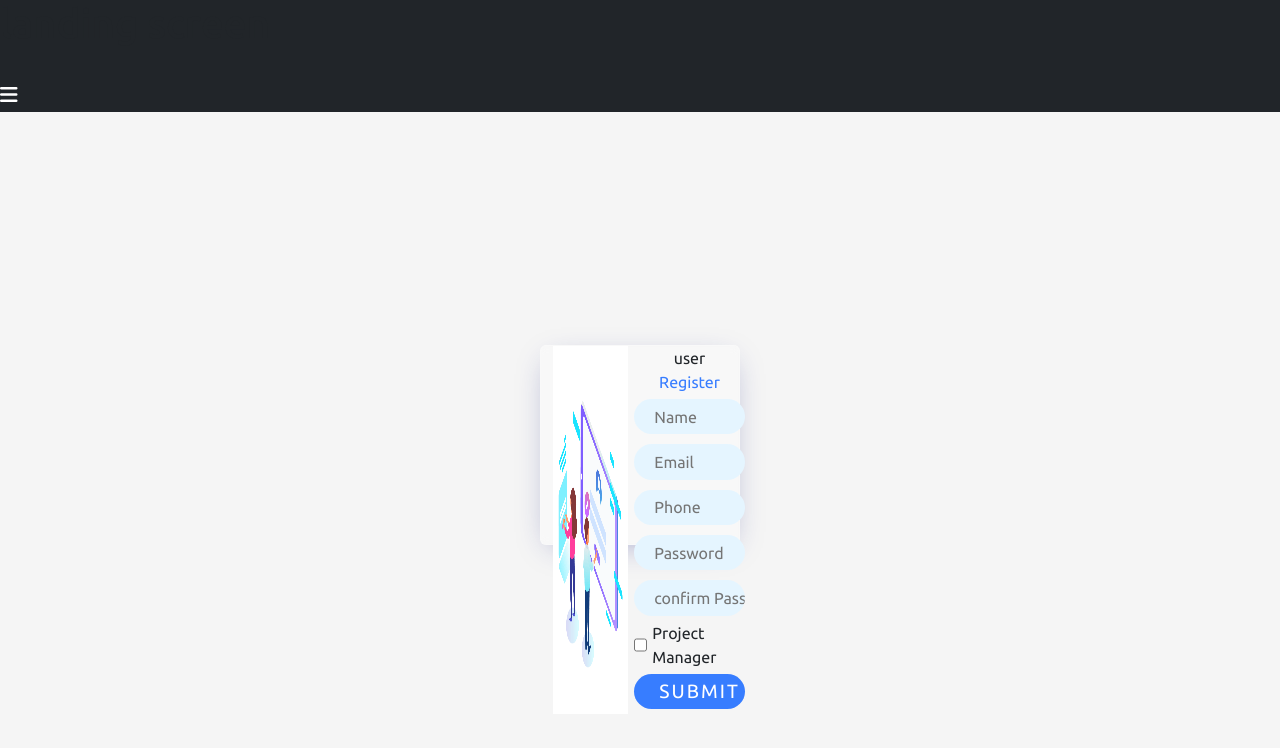
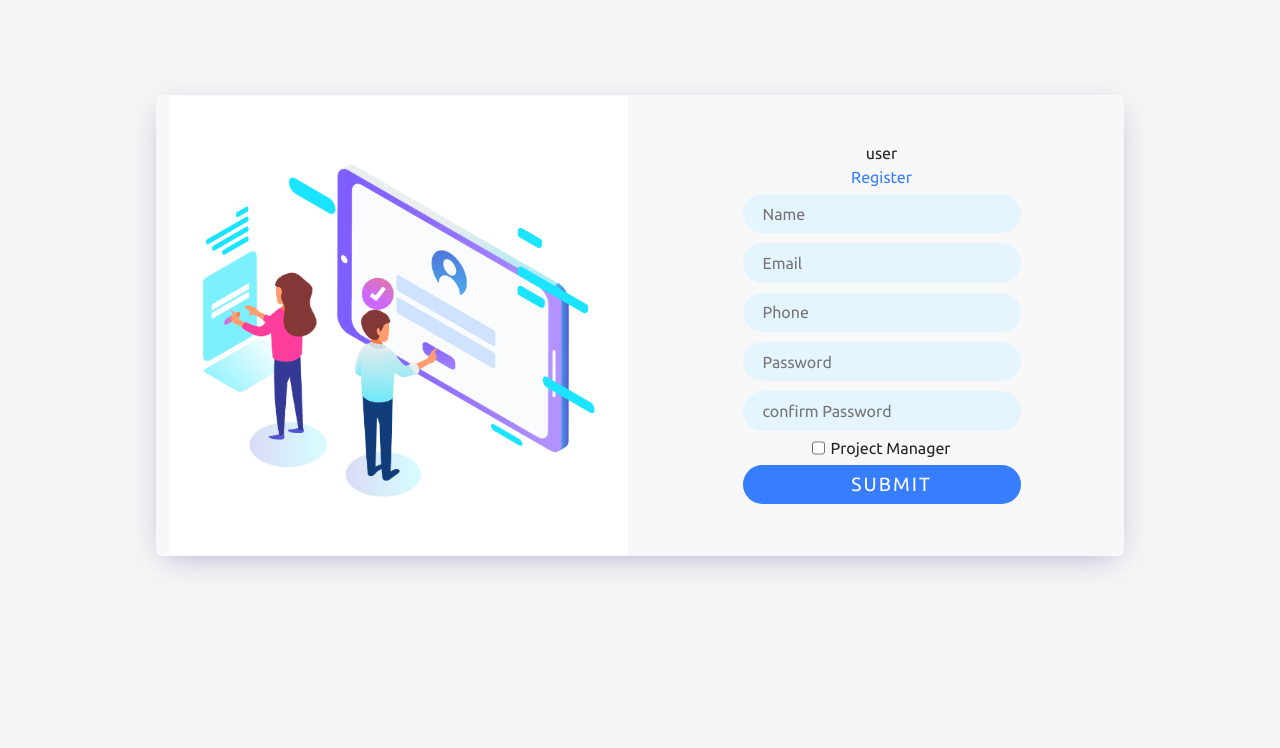
Before and after one commit to gitJayesh/Project_manage-system, a React (Create React App) app in the folder client/: page /register in a window 1280 px wide. Shown: the top 748 px of the page. Built offline with nearby package versions, Linux system fonts and the light colour scheme; no server answers.

Commit message:
Updated Dashboard/Landing page

```diff
--- a/client/src/App.js
+++ b/client/src/App.js
@@ -56,9 +56,9 @@ function App() {
               </div>
             ) : (
               //landing screen
-              <div>
-                <LandingScreenHome />
+              <div className="App">
                 <Routes>
+                  <Route path="/" element={<LandingScreenHome />} />
                   <Route path="login" element={<Login />} />
                   <Route path="register" element={<Register />} />
                 </Routes>
--- a/client/src/Components/Auth/Login.js
+++ b/client/src/Components/Auth/Login.js
@@ -32,10 +32,10 @@ const Login = () => {
       <Container>
         <div
           style={{ height: "80vh" }}
-          className="d-flex justify-content-center align-items-center"
+          className="d-flex justify-content-center align-items-center "
         >
           <Row>
-            <Card>
+            <Card style={{ width: "100%", height: "100%" }}>
               <Row xs={1} md={2}>
                 <Col className="d-flex justify-content-center align-items-center">
                   {/* <div className="login-card-gif"> */}
--- a/client/src/Components/Auth/Register.js
+++ b/client/src/Components/Auth/Register.js
@@ -40,7 +40,7 @@ const Register = () => {
           className="d-flex justify-content-center align-items-center"
         >
           <Row>
-            <Card>
+            <Card style={{ width: "100%", height: "100%" }}>
               <Row xs={1} md={2}>
                 <Col className="d-flex justify-content-center align-items-center">
                   <img
--- a/client/src/Context/auth/AuthState.js
+++ b/client/src/Context/auth/AuthState.js
@@ -26,7 +26,7 @@ const AuthState = (props) => {
     isAuthenticated: null,
     userInfo: null,
     user: null,
-    loading: true,
+    loading: null,
     error: null,
   };
 
```
